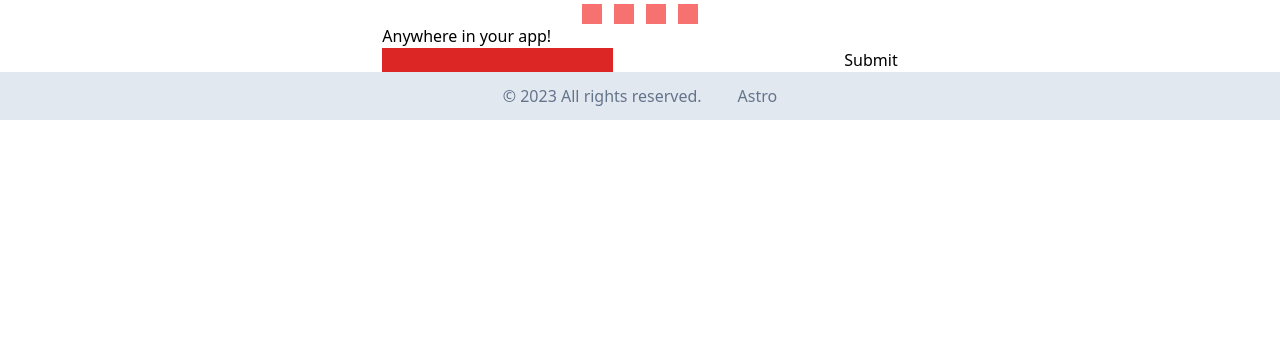
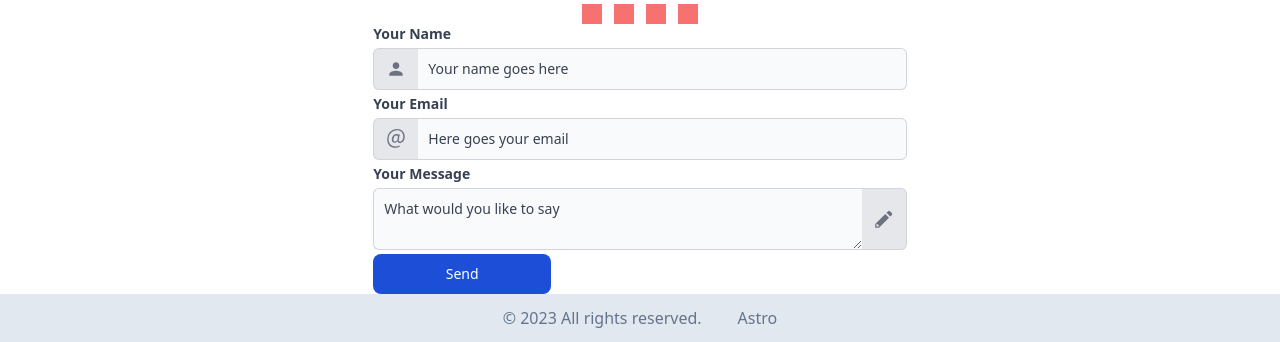
Before and after one commit to nicolas-deyros/personal-portfolio, an Astro site: page / in a window 1280 px wide. Shown: the part 689-1031 px from the top of the page. Before the commit the page ends 809 px from the top, so only its background shows below. Built offline with nearby package versions, Linux system fonts and the light colour scheme; Astro itself is replaced by a stand-in of ours; some packages are replaced by stand-ins of ours; some icons are missing.

Commit message:
add formik form

```diff
--- a/package.json
+++ b/package.json
@@ -17,6 +17,7 @@
     "@astrojs/react": "^2.0.2",
     "@astrojs/tailwind": "^3.0.0",
     "@astrojs/vercel": "^3.0.0",
+    "@emailjs/browser": "^3.10.0",
     "@types/react": "^18.0.28",
     "@types/react-dom": "^18.0.11",
     "astro": "^2.0.9",
@@ -25,6 +26,7 @@
     "formik": "^2.2.9",
     "react": "^18.2.0",
     "react-dom": "^18.2.0",
+    "react-icons": "^4.8.0",
     "sharp": "^0.31.3",
     "tailwindcss": "^3.2.4",
     "yup": "^1.0.2"
--- /dev/null
+++ b/src/components/Form/ContactUs.jsx
@@ -0,0 +1,183 @@
+import { useRef } from 'react'
+import { useFormik } from 'formik'
+import emailjs, { send } from '@emailjs/browser'
+import { BasicSchema } from '../../schemas/index.jsx'
+import { GoMention, GoPencil } from 'react-icons/go'
+import { MdPerson } from 'react-icons/md'
+
+const ContactUs = () => {
+	const from = useRef()
+	const initialValues = {
+		name: '',
+		email: '',
+		msg: '',
+	}
+
+	const sendEmail = value => {
+		emailjs
+			.send('service_r5lhb2j', 'template_30fomqt', value, '5jtzri5zyzJcWEw-T')
+			.catch(error => console.log(error))
+	}
+
+	const handleSubmit = async (value, onSubmittingProps, e) => {
+		// console.log(onSubmittingProps)
+		try {
+			// await sendEmail(value)
+			// console.log(value)
+			await setTimeout(() => {
+				sendEmail(value)
+			}, 3000)
+
+			onSubmittingProps.resetForm()
+		} catch (error) {
+			console.error(error)
+		}
+	}
+
+	const formik = useFormik({
+		initialValues,
+		onSubmit: handleSubmit,
+		validationSchema: BasicSchema,
+	})
+
+	// console.log(formik.errors)
+
+	return (
+		<div className="w-2/3">
+			<form
+				ref={from}
+				className="flex flex-col w-2/3 mx-auto gap-1"
+				onSubmit={formik.handleSubmit}
+				autoComplete="off">
+				<label className="block text-gray-700 text-sm font-bold" htmlFor="name">
+					Your Name
+				</label>
+				<div className="flex">
+					<span
+						className={
+							formik.errors.email && formik.touched.email
+								? 'inline-flex items-center px-3 text-sm text-red-900 bg-red-200 border border-r-0 border-red-300 rounded-l-md '
+								: 'inline-flex items-center px-3 text-sm text-gray-900 bg-gray-200 border border-r-0 border-gray-300 rounded-l-md dark:bg-gray-600 dark:text-gray-400 dark:border-gray-600'
+						}>
+						<MdPerson
+							className={
+								formik.errors.email && formik.touched.email
+									? 'w-5 h-5 text-red-500'
+									: 'w-5 h-5 text-gray-500'
+							}
+						/>
+					</span>
+					<input
+						id="name"
+						name="name"
+						type="text"
+						className={
+							formik.errors.name && formik.touched.name
+								? 'bg-red-200 border border-red-300 text-red-900 text-sm border-l-0 rounded-r-md focus:ring-red-500 focus:border-red-500 block w-full p-2.5  placeholder-gray-700'
+								: 'bg-gray-50 border border-gray-300 text-gray-900 text-sm border-l-0 rounded-r-md focus:ring-blue-500 focus:border-blue-500 block w-full p-2.5  placeholder-gray-700'
+						}
+						placeholder="Your name goes here"
+						value={formik.values.name}
+						onChange={formik.handleChange}
+						onBlur={formik.handleBlur}
+					/>
+				</div>
+				{formik.errors.name && formik.touched.name && (
+					<span className="text-red-500 font-semibold text-sm">
+						{formik.errors.name}
+					</span>
+				)}
+				<label
+					className="block text-gray-700 text-sm font-bold"
+					htmlFor="email">
+					Your Email
+				</label>
+				<div className="flex">
+					<span
+						className={
+							formik.errors.email && formik.touched.email
+								? 'inline-flex items-center px-3 text-sm text-red-900 bg-red-200 border border-r-0 border-red-300 rounded-l-md '
+								: 'inline-flex items-center px-3 text-sm text-gray-900 bg-gray-200 border border-r-0 border-gray-300 rounded-l-md dark:bg-gray-600 dark:text-gray-400 dark:border-gray-600'
+						}>
+						<GoMention
+							className={
+								formik.errors.email && formik.touched.email
+									? 'w-5 h-5 text-red-500'
+									: 'w-5 h-5 text-gray-500'
+							}
+						/>
+					</span>
+					<input
+						id="email"
+						name="email"
+						type="email"
+						className={
+							formik.errors.email && formik.touched.email
+								? 'bg-red-200 border border-red-300 text-red-900 text-sm border-l-0  rounded-r-md focus:ring-red-500 focus:border-red-500 block w-full p-2.5  placeholder-gray-700'
+								: 'bg-gray-50 border border-gray-300 text-gray-900 text-sm border-l-0  rounded-r-md focus:ring-blue-500 focus:border-blue-500 block w-full p-2.5  placeholder-gray-700'
+						}
+						placeholder="Here goes your email"
+						value={formik.values.email}
+						onChange={formik.handleChange}
+						onBlur={formik.handleBlur}
+					/>
+				</div>
+				{formik.errors.email && formik.touched.email && (
+					<span className="text-red-500 font-semibold text-sm">
+						{formik.errors.email}
+					</span>
+				)}
+				<label className="block text-gray-700 text-sm font-bold" htmlFor="msg">
+					Your Message
+				</label>
+				<div className="flex">
+					<textarea
+						id="msg"
+						name="msg"
+						type="text"
+						className={
+							formik.errors.name && formik.touched.name
+								? 'bg-red-200 border border-red-300 text-red-900 text-sm border-r-0  rounded-l-md focus:ring-red-500 focus:border-red-500 block w-full p-2.5  placeholder-gray-700'
+								: 'bg-gray-50 border border-gray-300 text-gray-900 text-sm border-r-0  rounded-l-md focus:ring-blue-500 focus:border-blue-500 block w-full p-2.5  placeholder-gray-700'
+						}
+						placeholder="What would you like to say"
+						value={formik.values.msg}
+						onChange={formik.handleChange}
+						onBlur={formik.handleBlur}
+					/>
+					<span
+						className={
+							formik.errors.email && formik.touched.email
+								? 'inline-flex items-center px-3 text-sm text-red-900 bg-red-200 border border-l-0 border-red-300 rounded-r-md '
+								: 'inline-flex items-center px-3 text-sm text-gray-900 bg-gray-200 border border-l-0 border-gray-300 rounded-r-md dark:bg-gray-600 dark:text-gray-400 dark:border-gray-600'
+						}>
+						<GoPencil
+							className={
+								formik.errors.email && formik.touched.email
+									? 'w-5 h-5 text-red-500'
+									: 'w-5 h-5 text-gray-500'
+							}
+						/>
+					</span>
+				</div>
+				{formik.errors.msg && formik.touched.msg && (
+					<span className="text-red-500 font-semibold text-sm">
+						{formik.errors.msg}
+					</span>
+				)}
+				<input
+					type="submit"
+					value="Send"
+					disabled={formik.isSubmitting}
+					className={
+						formik.isSubmitting
+							? 'opacity-50'
+							: 'text-white w-1/3  bg-blue-700 hover:bg-blue-800 focus:ring-4 focus:outline-none focus:ring-blue-300 font-medium rounded-lg text-sm px-5 py-2.5 text-center dark:bg-blue-600 dark:hover:bg-blue-700 dark:focus:ring-blue-800'
+					}
+				/>
+			</form>
+		</div>
+	)
+}
+
+export default ContactUs
--- a/src/components/Form/Form.jsx
+++ b/src/components/Form/Form.jsx
@@ -33,14 +33,14 @@ const Basic = () => (
 				isSubmitting,
 				/* and other goodies */
 			}) => (
-				<form onSubmit={handleSubmit}>
+				<form onSubmit={handleSubmit} className="bg-red-600 flex flex-col">
 					<input
 						type="email"
 						name="email"
 						onChange={handleChange}
 						onBlur={handleBlur}
 						value={values.email}
-						class="bg-red-600"
+						className="bg-red-600 rounded-lg bg-transparent"
 					/>
 					{errors.email && touched.email && errors.email}
 					<input
--- a/src/components/Hero.astro
+++ b/src/components/Hero.astro
@@ -33,7 +33,11 @@ import { Image } from '@astrojs/image/components'
 	import { annotate } from 'https://unpkg.com/rough-notation?module'
 
 	const e = document.querySelector('.txt')
-	const annotation = annotate(e, { type: 'highlight', color: '#ffd54f' })
+	const annotation = annotate(e, {
+		type: 'highlight',
+		color: '#ffd54f',
+		animationDuration: 3000,
+	})
 	annotation.show()
 
 	const TypeWriter = function (txtElement, words, wait = 3000) {
--- a/src/components/Main.astro
+++ b/src/components/Main.astro
@@ -2,11 +2,11 @@
 import Section from './Section.astro'
 import Hero from './Hero.astro'
 import Social from './Social/Social.astro'
-import Form from './Form/Form.jsx'
+import ContactUs from './Form/ContactUs.jsx'
 ---
 
 <Section>
 	<Hero />
 	<Social />
-	<Form />
+	<ContactUs client:visible />
 </Section>
--- a/src/layouts/Head.astro
+++ b/src/layouts/Head.astro
@@ -7,7 +7,7 @@ const { title, description, image, data, robots } = Astro.props
 
 <head>
 	<meta charset="utf-8" />
-	<link rel="icon" type="image/svg+xml" href="/favicon.svg" />
+	<link rel="icon" type="image/svg+xml" href="/favicon.ico" />
 	<meta name="viewport" content="width=device-width" />
 	<meta name="generator" content={Astro.generator} />
 	<meta name="description" content={description} />
--- /dev/null
+++ b/src/schemas/index.jsx
@@ -0,0 +1,23 @@
+import * as Yup from 'yup'
+
+const emailRules = /^[a-zA-Z0-9.!#$%&’*+/=?^_`{|}~-]+@[a-zA-Z0-9-]+(?:\.[a-zA-Z0-9-]+)*$/
+
+export const BasicSchema = Yup.object().shape({
+	name: Yup.string()
+		.min(2, 'Name must be at least 2 characters long')
+		.max(50, 'Name must be no longer than 50 characters')
+		.matches(/^[a-zA-Z ]+$/, 'Name must only contain letters and spaces')
+		.required('Name is a required field'),
+	email: Yup.string()
+		.email('Please enter a valid email')
+		.matches(emailRules, { message: 'You need to add a valid email', excludeEmptyString: true })
+		.required('Email is a required field'),
+	msg: Yup.string()
+		.min(10, 'Message must be at least 10 characters long')
+		.max(500, 'Message must be no longer than 500 characters')
+		.matches(/^[\w\s]+$/, {
+			message: 'Name must only contain letters and spaces',
+			excludeEmptyString: true,
+		})
+		.required('Give a little context'),
+})
```
Also changed, not shown: 1 other file.
